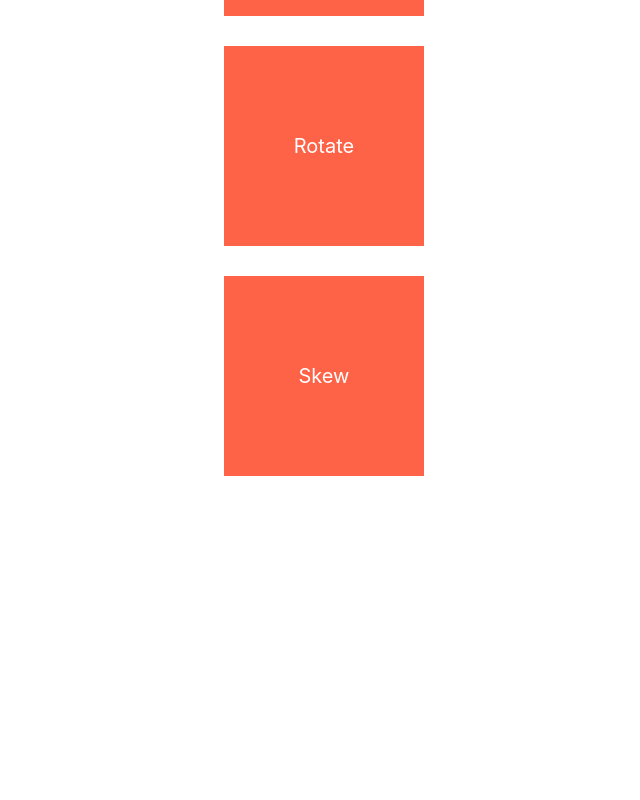
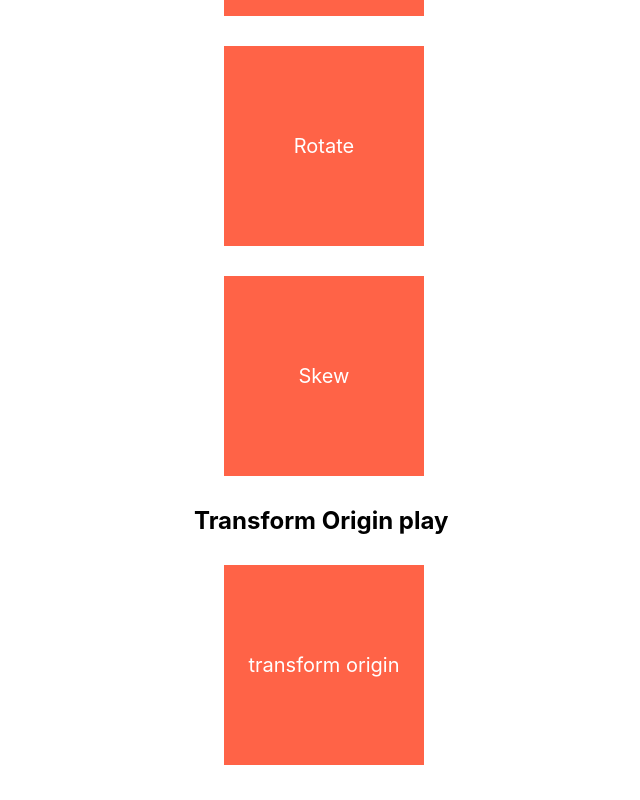
Before and after one commit to sagdish/code-notebook, a Next.js app in the folder CSS/css-ui-page/: page / in a window 1280 px wide. Shown: the part 1499-2299 px from the top of the page, without its empty margins (180-820 px from the left). Before the commit the page ends 2010 px from the top, so only its background shows below. Built offline with nearby package versions, Linux system fonts and the light colour scheme.

Commit message:
transform origin property learn

```diff
--- a/CSS/css-ui-page/pages/index.js
+++ b/CSS/css-ui-page/pages/index.js
@@ -52,6 +52,10 @@ export default function Home() {
           <div className={`${styles.box} ${styles.rotate}`}>Rotate</div>
           <div className={`${styles.box} ${styles.skew}`}>Skew</div>
 
+          <h2> Transform Origin play</h2>
+          <div className={`${styles.box} ${styles.origin}`}>transform origin</div>
+
+
         </p>
       </div>
     </div>
--- a/CSS/css-ui-page/styles/Transitions.module.css
+++ b/CSS/css-ui-page/styles/Transitions.module.css
@@ -107,6 +107,10 @@
   color: white;
   font-size: 20px;
   transition: transform 1.5s;
+  /* specify origin of transformation: bottom, bottom left, right, top right etc..
+  or percentage/pixel values (x:100%, y:100%). Start point is top left(value 0, 0)
+  */
+  transform-origin: 200px 100%;
 }
 
 .translate:hover {
```
